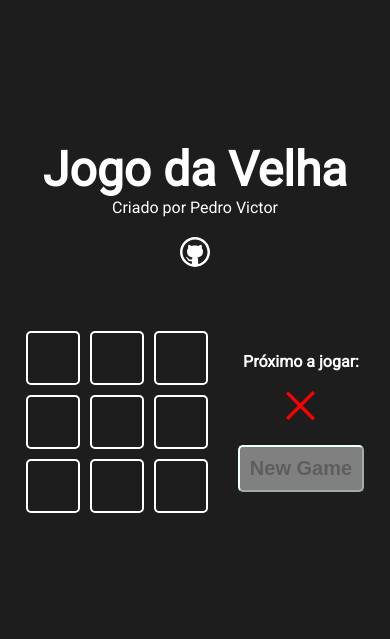
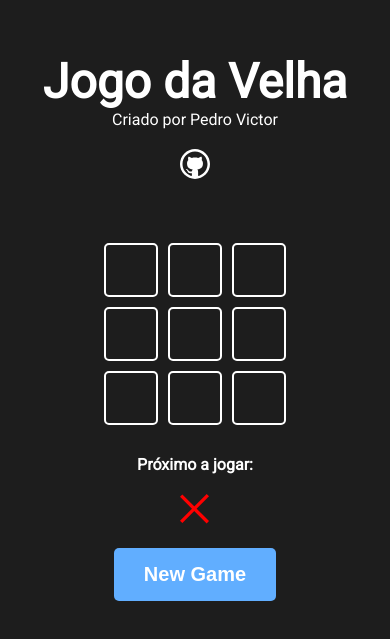
Before and after one commit to bezerrak3/React-Jogo-da-velha, a Next.js app: page / in a window 390 px wide. Shown: the part 115-754 px from the top of the page. Built offline with nearby package versions, Linux system fonts and the light colour scheme.

Commit message:
Corrigindo responsividade

```diff
--- a/src/components/button/Button.module.css
+++ b/src/components/button/Button.module.css
@@ -1,13 +1,15 @@
 .button{
-    padding: 10px;
+    padding: 15px 30px;
     border-radius: 5px;
-    background-color: grey;
+    border: none;
     cursor: pointer;
-    transition: all ease-out 0.3s;
-    border-color: azure;
+    background-color: #007BFF;
+    color: white;
 
 }
 
-.button:hover{
-    background-color: aliceblue;
+.button:disabled{
+    cursor: default;
+    background-color: #61AEFF;
+
 }
--- a/src/components/game/Game.jsx
+++ b/src/components/game/Game.jsx
@@ -56,7 +56,7 @@
 
            }
          </div>
-         <GameInfo currentPlayer={currentPlayer} winner={winner} onReset={handleReset}  />
+         <GameInfo currentPlayer={currentPlayer} winner={winner} onReset={handleReset} />
       </div>
 
      )
--- a/src/components/game/Game.module.css
+++ b/src/components/game/Game.module.css
@@ -10,3 +10,9 @@
     gap: 30px;
     align-items: center;
 }
+
+@media screen and (max-width:453px) {
+    .gameContent {
+        flex-direction: column;
+    }
+}
--- a/src/components/gameinfo/Gameinfo.jsx
+++ b/src/components/gameinfo/Gameinfo.jsx
@@ -3,6 +3,7 @@
 import Button from "../button/Button"
 
 function GameInfo({currentPlayer, winner, onReset}) {
+
 
     const shouldEnableButton = () =>{
         if(winner !== 0) return true
--- a/src/components/gameinfo/Gameinfo.module.css
+++ b/src/components/gameinfo/Gameinfo.module.css
@@ -3,4 +3,5 @@
     flex-direction: column;
     align-items: center;
     gap: 20px;
+    min-width: 170px;
 }
```
